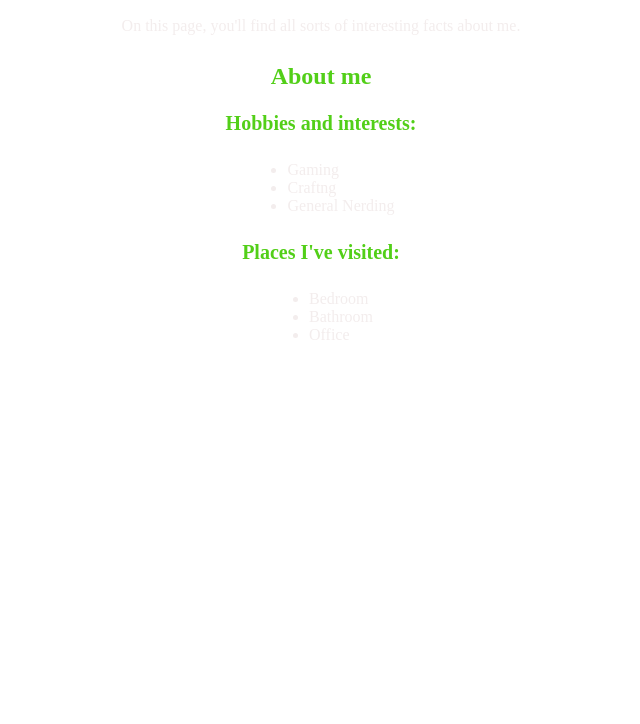
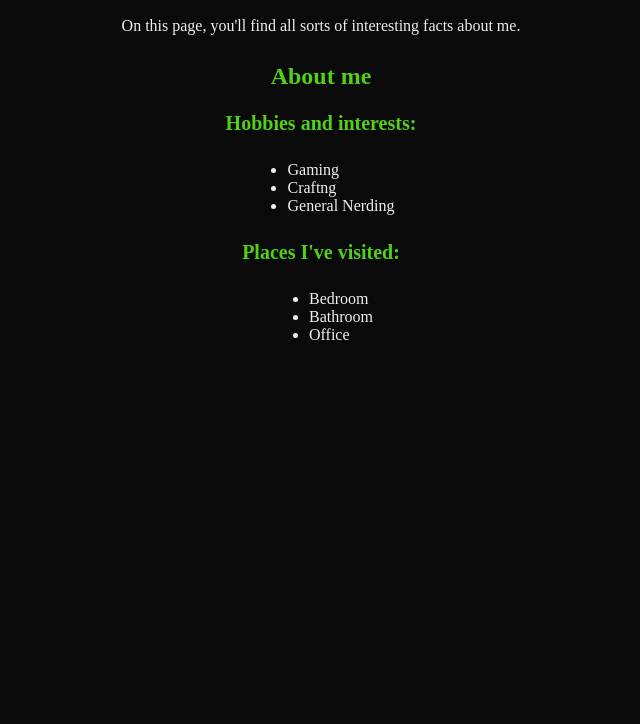
Before and after one commit to Samtiff/git-fundamentals-starter-lab, a plain HTML site: page index.html in a window 1280 px wide. Shown: the part 76-800 px from the top of the page, without its empty margins (319-959 px from the left). Drawn offline with Linux system fonts and the light colour scheme.

Commit message:
Added dark background

```diff
--- a/styles.css
+++ b/styles.css
@@ -1,6 +1,6 @@
 :root {
   /* colours */
-  --background-color: rgb(255, 255, 255);
+  --background-color: rgb(10, 10, 10);
   --text-color: rgb(243, 237, 237);
   --header-color: rgb(82, 207, 24);
 
```
